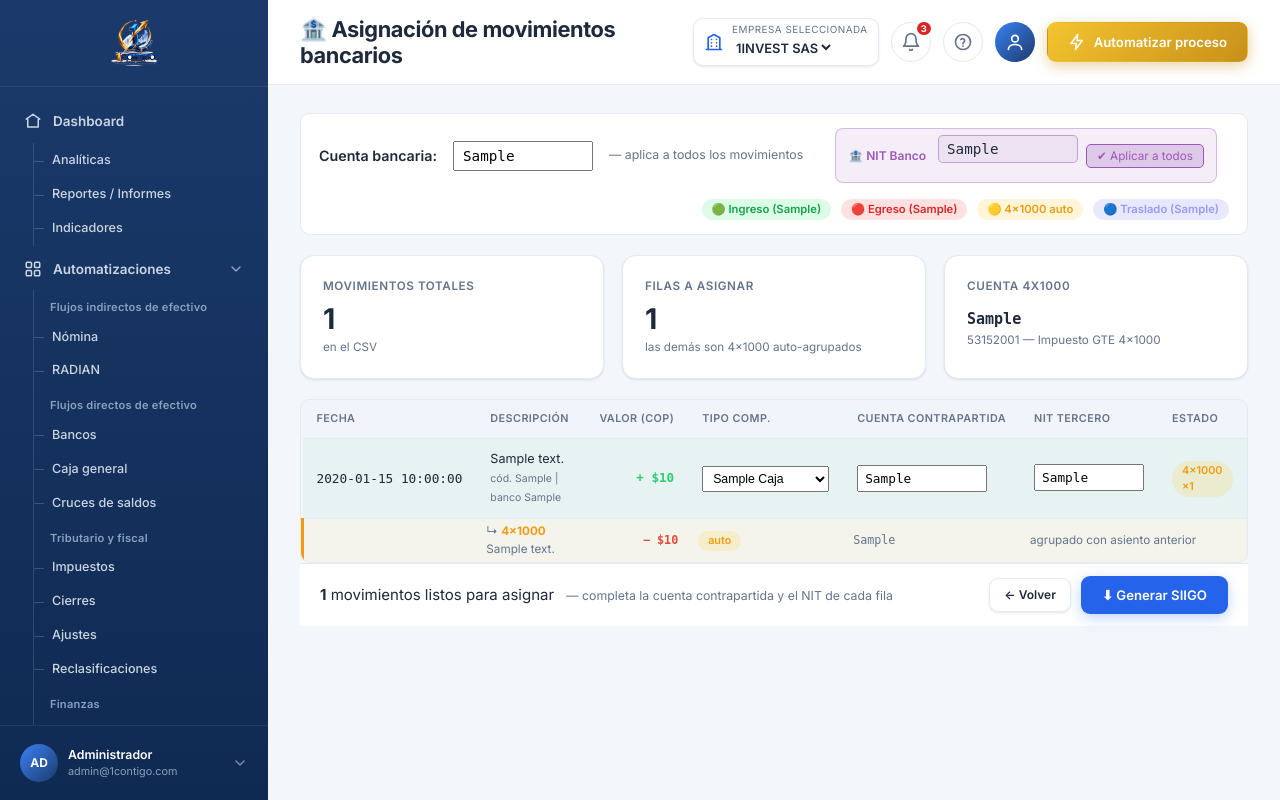
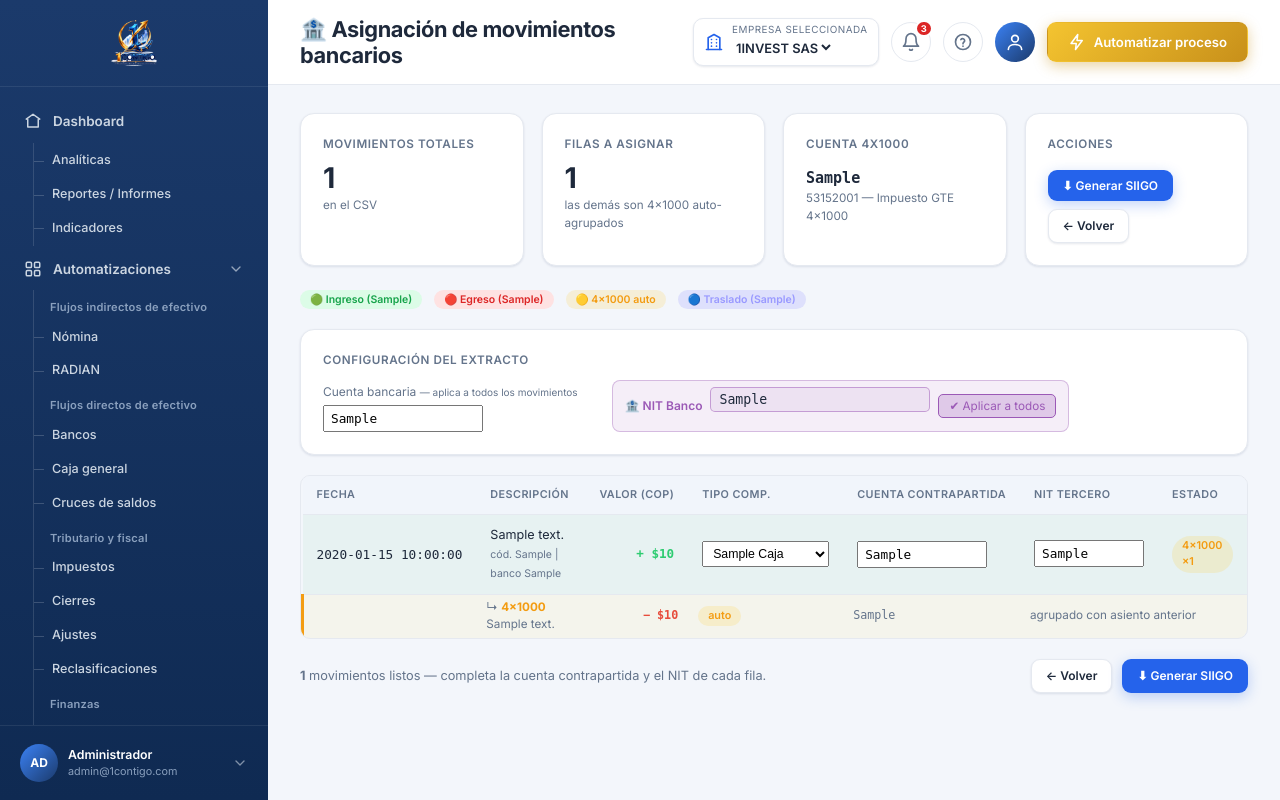
Before and after one commit to 1Investsas/1AutoConta, a Flask app: template app/web/templates/banco_resultado.html in a window 1280 px wide. Run offline with Flask 3, Linux system fonts and the light colour scheme; the template is opened without the code that fills it: most values are stand-ins (such as "Sample title", 1, 10 or a date in 2020); parts of the project's set-up code (start-up, migrations or seed data) failed here and were passed over.

Commit message:
refactor(ui): unificar el template de edición de Bancos al modelo de RADIAN
Estandariza la página de edición de movimientos bancarios siguiendo el mismo
modelo visual de RADIAN (resultado.html): jerarquía summary cards → leyenda de
colores dedicada → tabla, conservando las parametrizaciones propias del módulo.

- banco_resultado.html: se reemplaza el banco-header y la sticky-bar por la
  cuadrícula de tarjetas resumen (con panel "Acciones" que incluye Generar
  SIIGO), una fila de leyenda de pills y una tarjeta "Configuración del
  extracto" (cuenta bancaria + NIT banco + aplicar a todos).
- Se conservan todos los IDs/clases usados por el JS (btnExportar,
  nitBancoHidden, btnAplicarBanco, cuentaBancoForm, autocompletes) y la lógica
  de 4x1000, intereses y NIT del banco.
- Se elimina el CSS muerto (.banco-header, .sticky-bar).

Co-Authored-By: Claude Opus 4.8 <noreply@anthropic.com>
Claude-Session: https://claude.ai/code/session_01AmhzrFYcuVc7Y7zTtbUtEH

```diff
--- a/app/web/templates/banco_resultado.html
+++ b/app/web/templates/banco_resultado.html
@@ -6,29 +6,6 @@
 {% block extra_head %}
 <style>
 /* ── Estilos específicos del módulo banco ── */
-.banco-header {
-  display: flex;
-  align-items: center;
-  gap: 16px;
-  padding: 14px 18px;
-  background: var(--surface);
-  border: 1px solid var(--border);
-  border-radius: 10px;
-  margin-bottom: 20px;
-  flex-wrap: wrap;
-}
-.banco-header label {
-  font-size: 0.82rem;
-  color: var(--text-dim);
-  margin-right: 4px;
-}
-.banco-header input[type=text] {
-  font-family: monospace;
-  font-size: 0.95rem;
-  width: 140px;
-  padding: 5px 8px;
-}
-
 /* Filas de movimientos */
 .row-ingreso  { background: rgba(39,174,96,.06); }
 .row-egreso   { background: rgba(231,76,60,.06); }
@@ -72,20 +49,6 @@
 .pill-111 { background:rgba(39,174,96,.2);  color:#2ecc71; }
 .pill-112 { background:rgba(231,76,60,.2);  color:#e74c3c; }
 .pill-110 { background:rgba(100,100,255,.2);color:#9999ff; }
-
-/* Sticky bottom bar */
-.sticky-bar {
-  position: sticky;
-  bottom: 0;
-  background: var(--surface);
-  border-top: 1px solid var(--border);
-  padding: 12px 20px;
-  display: flex;
-  align-items: center;
-  gap: 16px;
-  z-index: 100;
-  flex-wrap: wrap;
-}
 
 /* Account autocomplete dropdown */
 #banco-ac {
@@ -204,12 +167,52 @@
 <form method="POST" action="{{ url_for('web.banco_exportar') }}" id="bancoForm">
 <input type="hidden" name="csrf_token" value="{{ csrf_token() }}">
 
-<div class="banco-header">
-  <span style="font-weight:600; font-size:0.95rem">Cuenta bancaria:</span>
+<!-- Summary cards (modelo visual unificado, igual que RADIAN) -->
+<div class="stats-grid" style="margin-bottom:24px">
+  <div class="card">
+    <div class="card-title">Movimientos totales</div>
+    <div class="card-value">{{ n_total }}</div>
+    <div class="card-sub">en el CSV</div>
+  </div>
+  <div class="card">
+    <div class="card-title">Filas a asignar</div>
+    <div class="card-value">{{ n_principales }}</div>
+    <div class="card-sub">las demás son 4x1000 auto-agrupados</div>
+  </div>
+  <div class="card">
+    <div class="card-title">Cuenta 4x1000</div>
+    <div class="card-value" style="font-size:1rem; font-family:monospace; padding-top:8px">{{ cuenta_4x1000 }}</div>
+    <div class="card-sub">53152001 — Impuesto GTE 4x1000</div>
+  </div>
+  <div class="card" style="display:flex; flex-direction:column; justify-content:space-between">
+    <div class="card-title">Acciones</div>
+    <div style="display:flex; gap:8px; flex-wrap:wrap; margin-top:8px">
+      <button type="submit" class="btn btn-primary btn-sm" id="btnExportar">⬇ Generar SIIGO</button>
+      <a href="{{ url_for('web.banco') }}" class="btn btn-secondary btn-sm">← Volver</a>
+    </div>
+  </div>
+</div>
+
+<!-- Leyenda de colores (modelo visual unificado) -->
+<div style="display:flex; gap:12px; margin-bottom:20px; flex-wrap:wrap">
+  <span class="pill pill-ok">🟢 Ingreso ({{ comp_ingreso }})</span>
+  <span class="pill pill-pendiente">🔴 Egreso ({{ comp_egreso }})</span>
+  <span class="pill" style="background:rgba(255,193,7,.15);color:#f39c12">🟡 4x1000 auto</span>
+  <span class="pill" style="background:rgba(100,100,255,.15);color:#9999ff">🔵 Traslado ({{ comp_traslado }})</span>
+</div>
+
+<!-- Configuración del extracto (parametrización propia del módulo Bancos) -->
+<div class="card" style="margin-bottom:20px">
+  <div class="card-title" style="margin-bottom:10px">Configuración del extracto</div>
+  <div style="display:flex; align-items:flex-end; gap:18px; flex-wrap:wrap">
+    <div>
+      <label for="cuentaBancoForm" style="font-size:0.8rem; color:var(--text-dim); display:block; margin-bottom:4px">
+        Cuenta bancaria <small>— aplica a todos los movimientos</small>
+      </label>
       <input type="text" name="cuenta_banco" value="{{ cuenta_banco }}"
-         id="cuentaBancoForm" placeholder="11100501"
+             id="cuentaBancoForm" class="input-cuenta" style="width:160px" placeholder="11100501"
              title="Código contable de la cuenta bancaria (aplica a todos los movimientos)">
-  <span style="color:var(--text-dim); font-size:0.82rem">— aplica a todos los movimientos</span>
+    </div>
 
     <!-- ── Selector NIT del banco (editable + autocomplete) ── -->
     <div class="banco-nit-selector">
@@ -229,36 +232,10 @@
         ✔ Aplicar a todos
       </button>
     </div>
+  </div>
 
   <!-- Campo oculto que envía el NIT al servidor -->
   <input type="hidden" name="nit_banco" id="nitBancoHidden" value="{{ nit_banco }}">
-
-  <div style="margin-left:auto; display:flex; gap:10px; align-items:center">
-    <!-- Leyenda -->
-    <span class="pill pill-ok" style="font-size:0.75rem">🟢 Ingreso ({{ comp_ingreso }})</span>
-    <span class="pill pill-pendiente" style="font-size:0.75rem">🔴 Egreso ({{ comp_egreso }})</span>
-    <span class="pill" style="font-size:0.75rem; background:rgba(255,193,7,.15);color:#f39c12">🟡 4x1000 auto</span>
-    <span class="pill" style="font-size:0.75rem; background:rgba(100,100,255,.15);color:#9999ff">🔵 Traslado ({{ comp_traslado }})</span>
-  </div>
-</div>
-
-<!-- Resumen -->
-<div class="stats-grid" style="margin-bottom:20px">
-  <div class="card">
-    <div class="card-title">Movimientos totales</div>
-    <div class="card-value">{{ n_total }}</div>
-    <div class="card-sub">en el CSV</div>
-  </div>
-  <div class="card">
-    <div class="card-title">Filas a asignar</div>
-    <div class="card-value">{{ n_principales }}</div>
-    <div class="card-sub">las demás son 4x1000 auto-agrupados</div>
-  </div>
-  <div class="card">
-    <div class="card-title">Cuenta 4x1000</div>
-    <div class="card-value" style="font-size:1rem; font-family:monospace; padding-top:8px">{{ cuenta_4x1000 }}</div>
-    <div class="card-sub">53152001 — Impuesto GTE 4x1000</div>
-  </div>
 </div>
 
 <!-- Tabla de movimientos -->
@@ -417,19 +394,15 @@
   </table>
 </div>
 
-<!-- Sticky bar con botón de exportar -->
-<div class="sticky-bar">
-  <div>
-    <strong>{{ n_principales }}</strong> movimientos listos para asignar
-    <span style="color:var(--text-dim); margin-left:8px; font-size:0.82rem">
-      — completa la cuenta contrapartida y el NIT de cada fila
+<!-- Acción de exportación al pie (refuerza la del panel "Acciones" en tablas largas) -->
+<div style="display:flex; align-items:center; gap:12px; margin-top:20px">
+  <span style="color:var(--text-dim); font-size:0.85rem">
+    <strong>{{ n_principales }}</strong> movimientos listos — completa la cuenta
+    contrapartida y el NIT de cada fila.
   </span>
-  </div>
-  <div style="margin-left:auto; display:flex; gap:10px; align-items:center">
+  <div style="margin-left:auto; display:flex; gap:10px">
     <a href="{{ url_for('web.banco') }}" class="btn btn-secondary btn-sm">← Volver</a>
-    <button type="submit" class="btn btn-primary" id="btnExportar">
-      ⬇ Generar SIIGO
-    </button>
+    <button type="submit" class="btn btn-primary btn-sm">⬇ Generar SIIGO</button>
   </div>
 </div>
 
```
Lines whose indentation alone changed are shown as unchanged.
